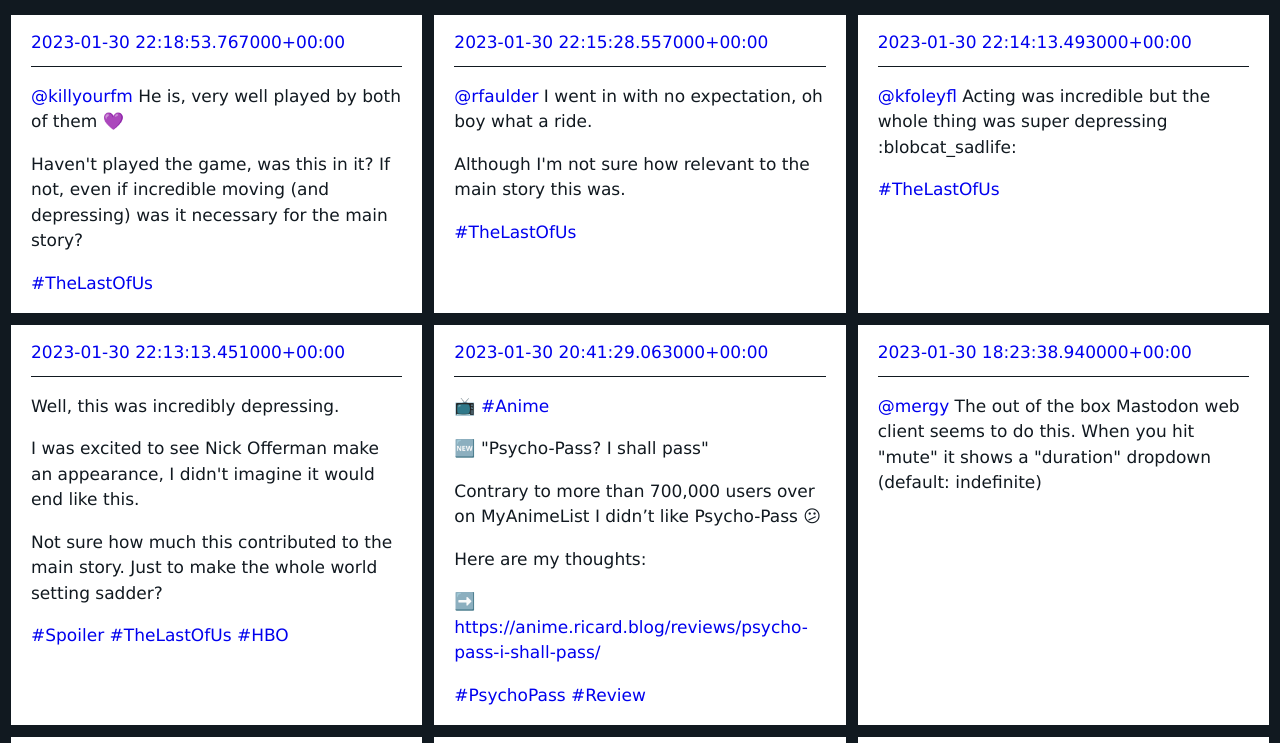
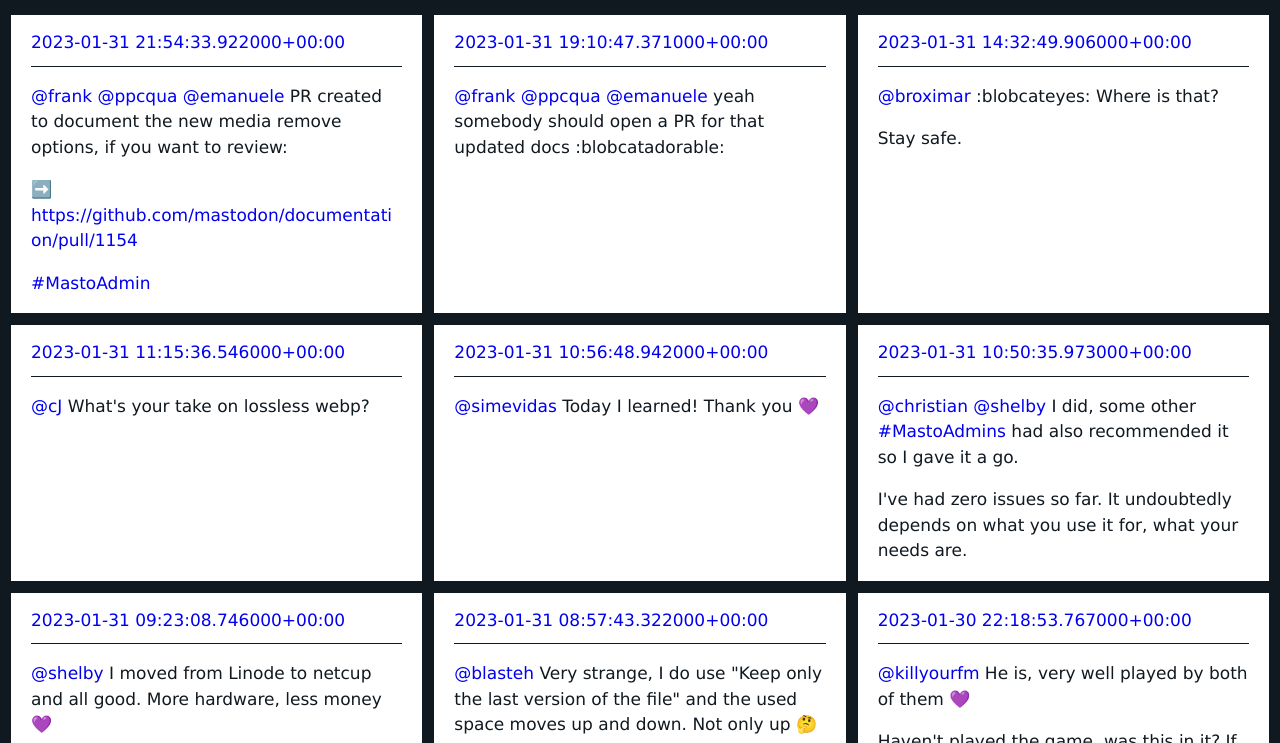
Before and after one commit to quicoto/mastodon-archive, a plain HTML site: page index.html in a window 1280 px wide. Shown: the part 57-800 px from the top of the page. Drawn offline with Linux system fonts and the light colour scheme.

Commit message:
Deploying to gh-pages from @ quicoto/mastodon-archive@419395b4ca2ec871f38123670e8bd1f3be2e67de 🚀

```diff
--- a/index.html
+++ b/index.html
@@ -15,6 +15,46 @@
   </header>
 	<main>
   <div class="item">
+    <div class="item__date"><a href="https://ricard.social/users/ricard/statuses/109786043116212131" target="_blank" rel="noopener noreferrer">2023-01-31 21:54:33.922000+00:00</a></div>
+    <div class="item__content"><p><span class="h-card"><a href="https://ramblings.social/@frank" class="u-url mention">@<span>frank</span></a></span> <span class="h-card"><a href="https://piaille.fr/@ppcqua" class="u-url mention">@<span>ppcqua</span></a></span> <span class="h-card"><a href="https://m.divita.eu/@emanuele" class="u-url mention">@<span>emanuele</span></a></span> PR created to document the new media remove options, if you want to review:</p><p>➡️  <a href="https://github.com/mastodon/documentation/pull/1154" target="_blank" rel="nofollow noopener noreferrer"><span class="invisible">https://</span><span class="ellipsis">github.com/mastodon/documentat</span><span class="invisible">ion/pull/1154</span></a></p><p><a href="https://ricard.social/tags/MastoAdmin" class="mention hashtag" rel="tag">#<span>MastoAdmin</span></a></p></div>
+  </div>
+
+  <div class="item">
+    <div class="item__date"><a href="https://ricard.social/users/ricard/statuses/109785399123833134" target="_blank" rel="noopener noreferrer">2023-01-31 19:10:47.371000+00:00</a></div>
+    <div class="item__content"><p><span class="h-card"><a href="https://ramblings.social/@frank" class="u-url mention">@<span>frank</span></a></span> <span class="h-card"><a href="https://piaille.fr/@ppcqua" class="u-url mention">@<span>ppcqua</span></a></span> <span class="h-card"><a href="https://m.divita.eu/@emanuele" class="u-url mention">@<span>emanuele</span></a></span> yeah somebody should open a PR for that updated docs :blobcatadorable:</p></div>
+  </div>
+
+  <div class="item">
+    <div class="item__date"><a href="https://ricard.social/users/ricard/statuses/109784306149015637" target="_blank" rel="noopener noreferrer">2023-01-31 14:32:49.906000+00:00</a></div>
+    <div class="item__content"><p><span class="h-card"><a href="https://masto.ai/@broximar" class="u-url mention">@<span>broximar</span></a></span> :blobcateyes: Where is that?</p><p>Stay safe.</p></div>
+  </div>
+
+  <div class="item">
+    <div class="item__date"><a href="https://ricard.social/users/ricard/statuses/109783530638002853" target="_blank" rel="noopener noreferrer">2023-01-31 11:15:36.546000+00:00</a></div>
+    <div class="item__content"><p><span class="h-card"><a href="https://mastodon.zougloub.eu/@cJ" class="u-url mention">@<span>cJ</span></a></span> What&#39;s your take on lossless webp?</p></div>
+  </div>
+
+  <div class="item">
+    <div class="item__date"><a href="https://ricard.social/users/ricard/statuses/109783456739720960" target="_blank" rel="noopener noreferrer">2023-01-31 10:56:48.942000+00:00</a></div>
+    <div class="item__content"><p><span class="h-card"><a href="https://mastodon.social/@simevidas" class="u-url mention">@<span>simevidas</span></a></span> Today I learned! Thank you 💜</p></div>
+  </div>
+
+  <div class="item">
+    <div class="item__date"><a href="https://ricard.social/users/ricard/statuses/109783432296524634" target="_blank" rel="noopener noreferrer">2023-01-31 10:50:35.973000+00:00</a></div>
+    <div class="item__content"><p><span class="h-card"><a href="https://internetsladd.se/@christian" class="u-url mention">@<span>christian</span></a></span> <span class="h-card"><a href="https://social.fauxzen.com/@shelby" class="u-url mention">@<span>shelby</span></a></span> I did, some other <a href="https://ricard.social/tags/MastoAdmins" class="mention hashtag" rel="tag">#<span>MastoAdmins</span></a> had also recommended it so I gave it a go.</p><p>I&#39;ve had zero issues so far. It undoubtedly depends on what you use it for, what your needs are.</p></div>
+  </div>
+
+  <div class="item">
+    <div class="item__date"><a href="https://ricard.social/users/ricard/statuses/109783088414082259" target="_blank" rel="noopener noreferrer">2023-01-31 09:23:08.746000+00:00</a></div>
+    <div class="item__content"><p><span class="h-card"><a href="https://social.fauxzen.com/@shelby" class="u-url mention">@<span>shelby</span></a></span> I moved from Linode to netcup and all good. More hardware, less money 💜 </p><p>If you want an EU datacenter, you should check them out</p><p>➡️  <a href="https://ricard.dev/moving-from-linode-to-netcup/" target="_blank" rel="nofollow noopener noreferrer"><span class="invisible">https://</span><span class="ellipsis">ricard.dev/moving-from-linode-</span><span class="invisible">to-netcup/</span></a></p><p><a href="https://ricard.social/tags/MastoAdmin" class="mention hashtag" rel="tag">#<span>MastoAdmin</span></a></p></div>
+  </div>
+
+  <div class="item">
+    <div class="item__date"><a href="https://ricard.social/users/ricard/statuses/109782988443981665" target="_blank" rel="noopener noreferrer">2023-01-31 08:57:43.322000+00:00</a></div>
+    <div class="item__content"><p><span class="h-card"><a href="https://m.blasteh.uk/@blasteh" class="u-url mention">@<span>blasteh</span></a></span> Very strange, I do use &quot;Keep only the last version of the file&quot; and the used space moves up and down. Not only up 🤔</p></div>
+  </div>
+
+  <div class="item">
     <div class="item__date"><a href="https://ricard.social/users/ricard/statuses/109780476478557561" target="_blank" rel="noopener noreferrer">2023-01-30 22:18:53.767000+00:00</a></div>
     <div class="item__content"><p><span class="h-card"><a href="https://layer8.space/@killyourfm" class="u-url mention">@<span>killyourfm</span></a></span> He is, very well played by both of them 💜 </p><p>Haven&#39;t played the game, was this in it? If not, even if incredible moving (and depressing) was it necessary for the main story?</p><p><a href="https://ricard.social/tags/TheLastOfUs" class="mention hashtag" rel="tag">#<span>TheLastOfUs</span></a></p></div>
   </div>
@@ -361,7 +401,7 @@
 
   <div class="item">
     <div class="item__date"><a href="https://ricard.social/users/ricard/statuses/109727477931307246" target="_blank" rel="noopener noreferrer">2023-01-21 13:40:40.112000+00:00</a></div>
-    <div class="item__content"><p><span class="h-card"><a href="https://mastodon.lol/@Nicolelove" class="u-url mention">@<span>Nicolelove</span></a></span> I was just reading that the instance might be under attack.</p><p><a href="https://mastodon.art/@Curator/109727033755293169" target="_blank" rel="nofollow noopener noreferrer"><span class="invisible">https://</span><span class="ellipsis">mastodon.art/@Curator/10972703</span><span class="invisible">3755293169</span></a></p></div>
+    <div class="item__content"><p>@Nicolelove@mastodon.lol I was just reading that the instance might be under attack.</p><p><a href="https://mastodon.art/@Curator/109727033755293169" target="_blank" rel="nofollow noopener noreferrer"><span class="invisible">https://</span><span class="ellipsis">mastodon.art/@Curator/10972703</span><span class="invisible">3755293169</span></a></p></div>
   </div>
 
   <div class="item">
```
